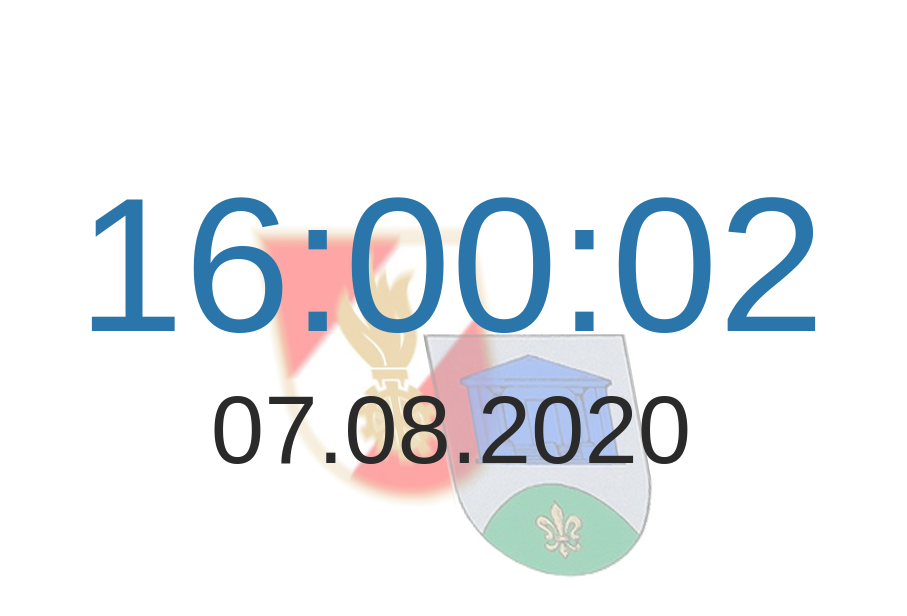
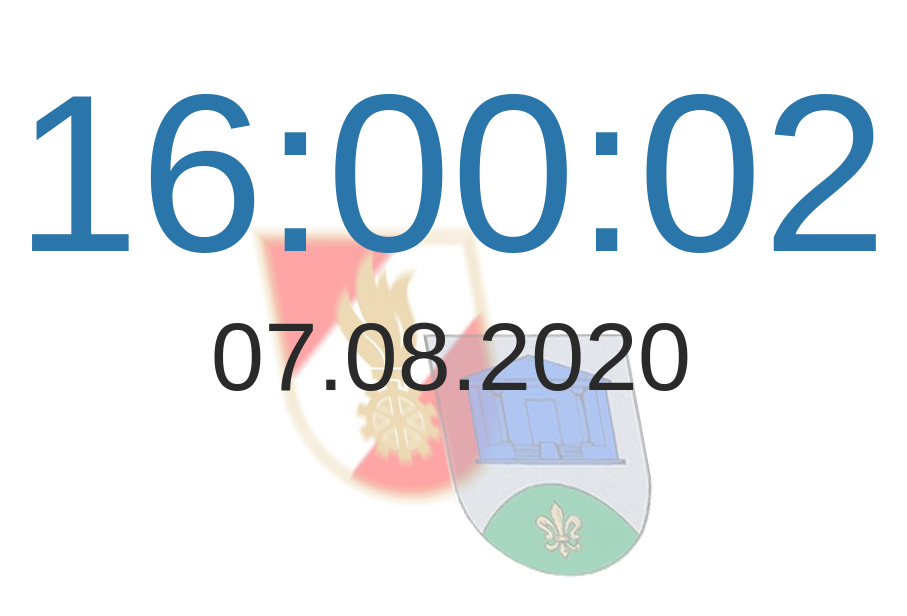
Before and after one commit to swathm/swathm.github.io, a plain HTML site: page index.html in a window 1280 px wide. Shown: the whole page, without its empty margins (189-1096 px from the left). Drawn offline with Linux system fonts and the light colour scheme.

```diff
--- a/index.html
+++ b/index.html
@@ -6,10 +6,10 @@
   <title>Testpage</title>
 <style>
 #uhr {
-  font-size: 12em;
+  font-size: 14em;
   font-family: Arial, Helvetica, sans-serif;
   color: #2A75A9;
-  margin-top: 0.8em;
+  margin-top: 0.2em;
 }
 #date {
   font-size: 6em;
@@ -61,10 +61,8 @@ body
 <body>
 
 <main>
-
   <div id="uhr" align="center"></div>
   <div id="date" align="center"></div>
-
 </main>
 </body>
 </html>
```
